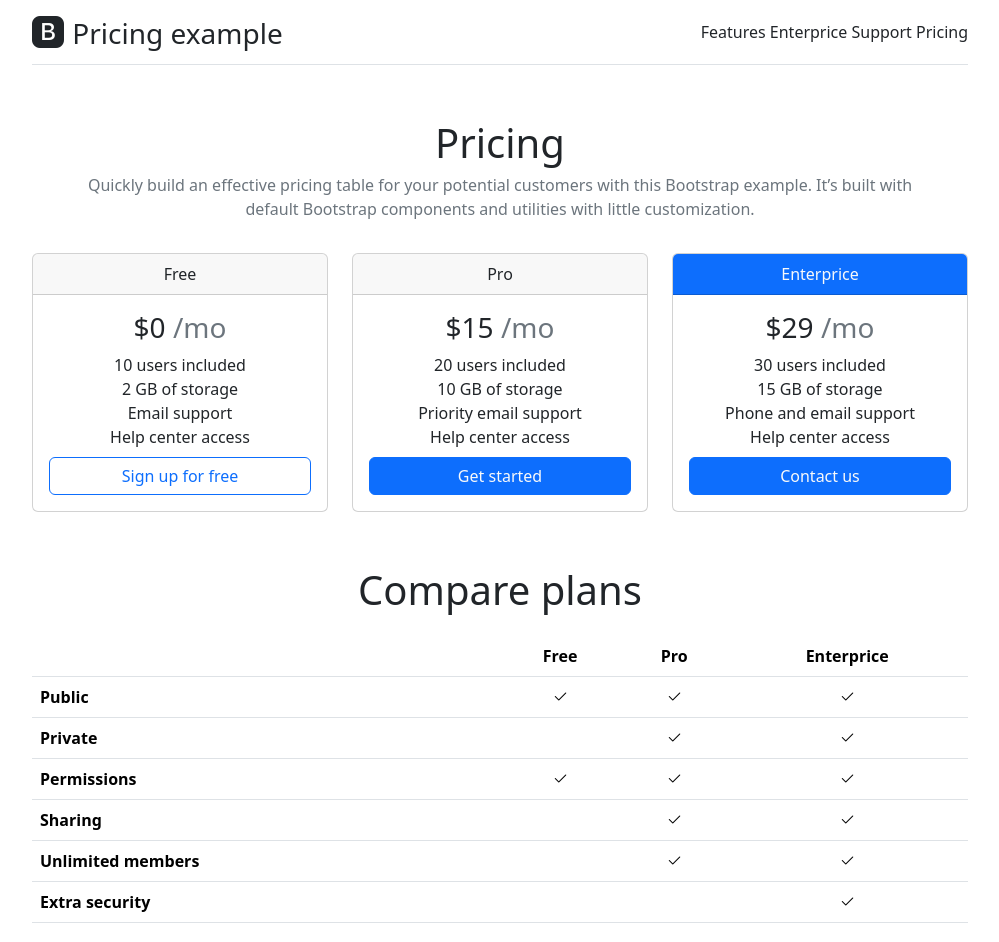
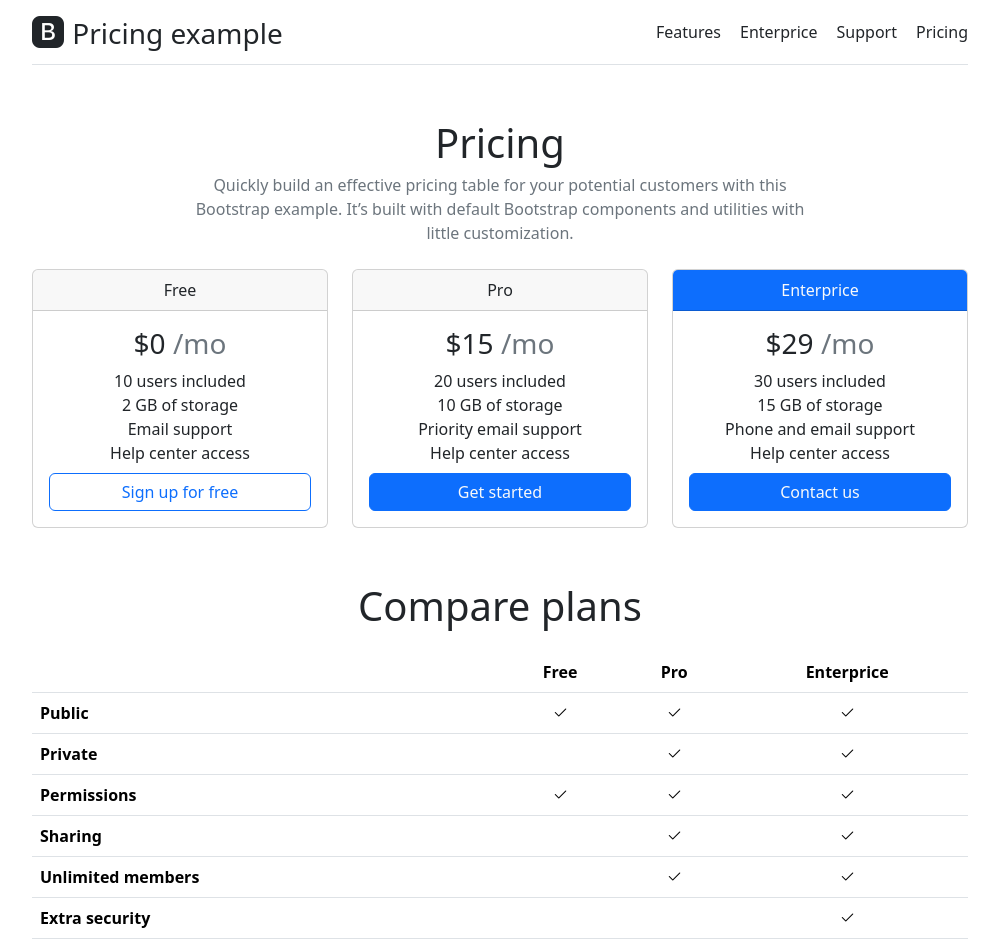
Before and after one commit to TalBaleX/hillel_web_part2, a plain HTML site: page index.html in a window 1280 px wide. Shown: the top 942 px of the page, without its empty margins (140-1139 px from the left). Drawn offline with nearby package versions, Linux system fonts and the light colour scheme.

Commit message:
22:06.14.01.2024

```diff
--- a/index.html
+++ b/index.html
@@ -22,7 +22,7 @@
           <i class="bi bi-bootstrap-fill fs-2"> </i>
           <span class="fs-3"> Pricing example</span>
         </div>
-        <div>
+        <div class="d-flex col-8 col-md-4 justify-content-between">
           <a>Features </a>
           <a>Enterprice </a>
           <a>Support </a>
@@ -32,13 +32,13 @@
 
       <div class="container-md mt-5 text-center px-5">
         <span class="fs-1"> Pricing </span>
-        <p class="text-secondary">
+        <p class="text-secondary col-12 col-md-9 m-auto">
           Quickly build an effective pricing table for your potential customers
           with this Bootstrap example. It’s built with default Bootstrap
           components and utilities with little customization.
         </p>
       </div>
-      <div class="d-flex mx-0 px-0 flex-column flex-md-row gap-4">
+      <div class="d-flex mx-0 px-0 flex-column flex-md-row gap-4 mt-2">
         <div class="card text-center mt-3 flex-grow-1" style="flex-basis: 0">
           <div class="card-header">Free</div>
           <div class="card-body">
```
